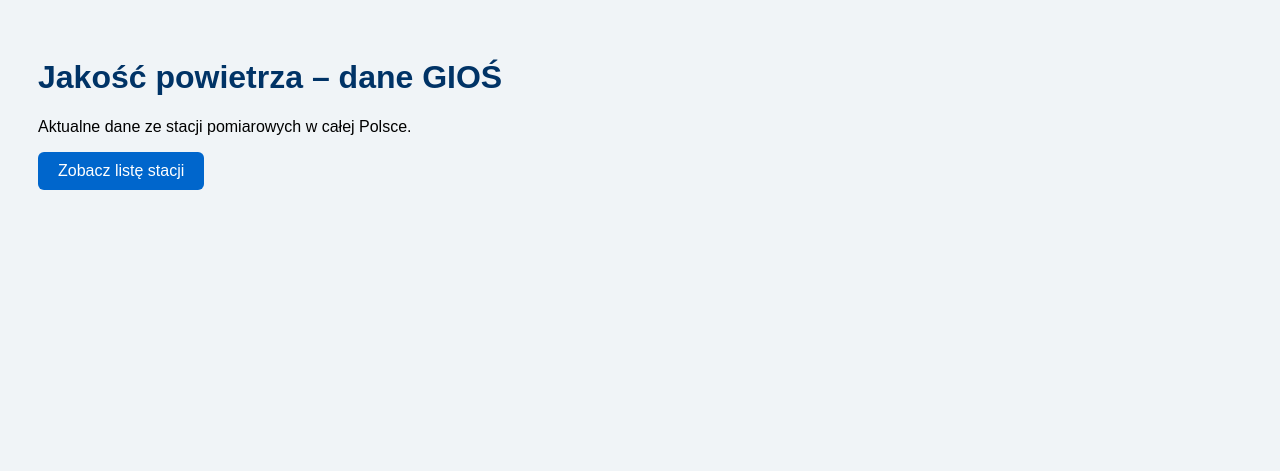
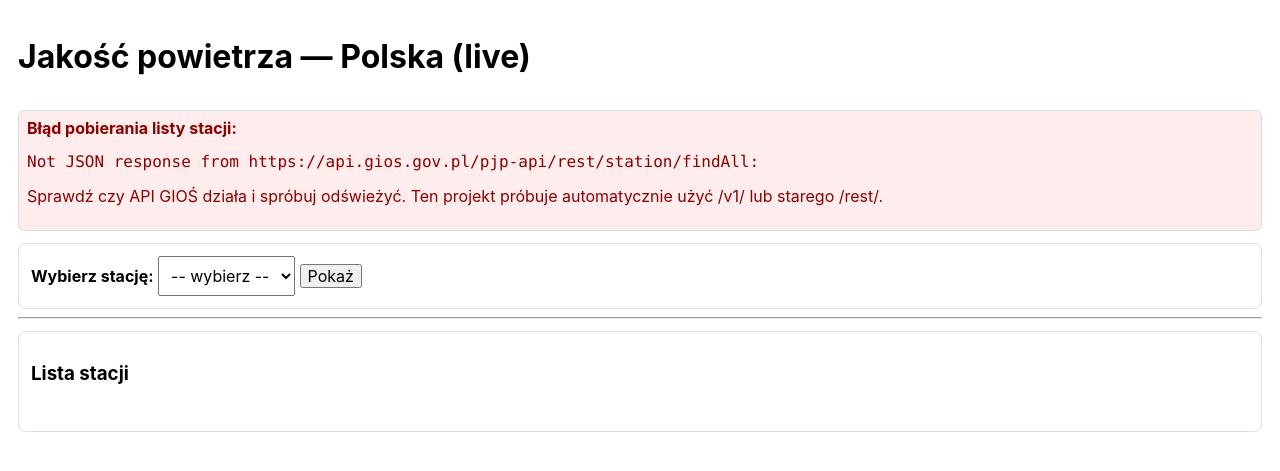
Before and after one commit to BezFantazji/projekt_geoinformatyczny2, a Flask app: page / in a window 1280 px wide. Shown: the top 471 px of the page. Run offline with Flask 3, Linux system fonts and the light colour scheme; data that the repository does not hold is empty.

Commit message:
Update index.html

```diff
--- a/templates/index.html
+++ b/templates/index.html
@@ -1,25 +1,65 @@
-<!DOCTYPE html>
+<!doctype html>
 <html lang="pl">
 <head>
-    <meta charset="UTF-8">
-    <title>Jakość powietrza w Polsce</title>
-    <style>
-        body { font-family: Arial; padding: 30px; background: #f0f4f7; }
-        h1 { color: #003366; }
-        a.button {
-            display: inline-block;
-            padding: 10px 20px;
-            background: #0066cc;
-            color: white;
-            border-radius: 6px;
-            text-decoration: none;
-        }
-        a.button:hover { background: #004c99; }
-    </style>
+  <meta charset="utf-8" />
+  <meta name="viewport" content="width=device-width,initial-scale=1" />
+  <title>Jakość powietrza - Polska (prosty)</title>
+  <link href="https://cdn.jsdelivr.net/npm/modern-normalize/modern-normalize.css" rel="stylesheet">
+  <style>
+    body { font-family: Inter, system-ui, -apple-system, "Segoe UI", Roboto, "Helvetica Neue", Arial; padding: 18px; }
+    header { display:flex; align-items:center; gap:12px; }
+    .card { border:1px solid #ddd; padding:12px; border-radius:8px; margin-top:12px; }
+    select { padding:8px; font-size:1rem; }
+    .stations-list { max-height:60vh; overflow:auto; }
+    .error { color: darkred; background:#ffecec; padding:8px; border-radius:6px; }
+  </style>
 </head>
 <body>
-    <h1>Jakość powietrza – dane GIOŚ</h1>
-    <p>Aktualne dane ze stacji pomiarowych w całej Polsce.</p>
-    <a href="/stacje" class="button">Zobacz listę stacji</a>
+  <header>
+    <h1>Jakość powietrza — Polska (live)</h1>
+  </header>
+
+  {% if fetch_error %}
+    <div class="error card">
+      <strong>Błąd pobierania listy stacji:</strong>
+      <pre>{{ fetch_error }}</pre>
+      <p>Sprawdź czy API GIOŚ działa i spróbuj odświeżyć. Ten projekt próbuje automatycznie użyć /v1/ lub starego /rest/.</p>
+    </div>
+  {% endif %}
+
+  <div class="card">
+    <label for="stationSelect"><strong>Wybierz stację:</strong></label>
+    <select id="stationSelect">
+      <option value="">-- wybierz --</option>
+      {% for s in stations %}
+        <option value="{{ s.id }}">{{ (s.city ~ " - ") if s.city else "" }}{{ s.name }}</option>
+      {% endfor %}
+    </select>
+    <button id="goto">Pokaż</button>
+  </div>
+
+  <div id="info" class="card" style="display:none"></div>
+
+  <hr />
+
+  <div class="card">
+    <h3>Lista stacji</h3>
+    <div class="stations-list">
+      <ul>
+        {% for s in stations %}
+          <li><a href="/station/{{ s.id }}">{{ (s.city ~ " - ") if s.city else "" }}{{ s.name }}</a></li>
+        {% endfor %}
+      </ul>
+    </div>
+  </div>
+
+<script>
+document.getElementById("goto").addEventListener("click", () => {
+  const sel = document.getElementById("stationSelect");
+  const id = sel.value;
+  if (!id) return alert("Wybierz stację");
+  window.location.href = "/station/" + id;
+});
+</script>
 </body>
 </html>
```
